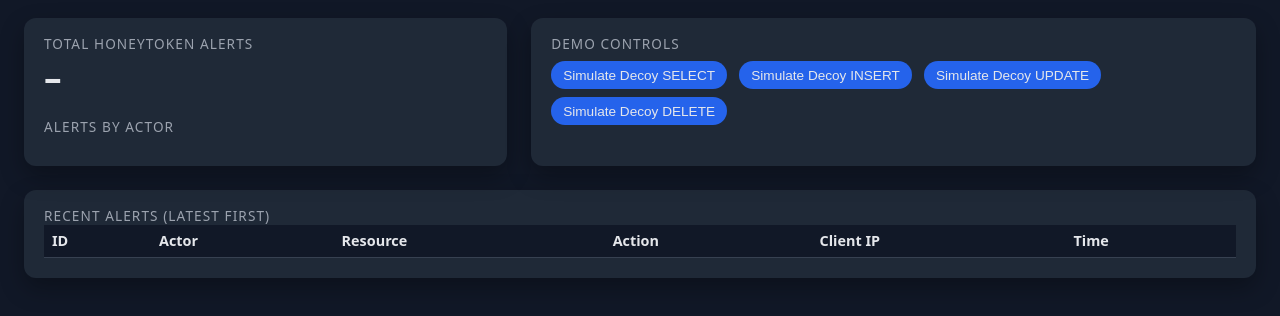
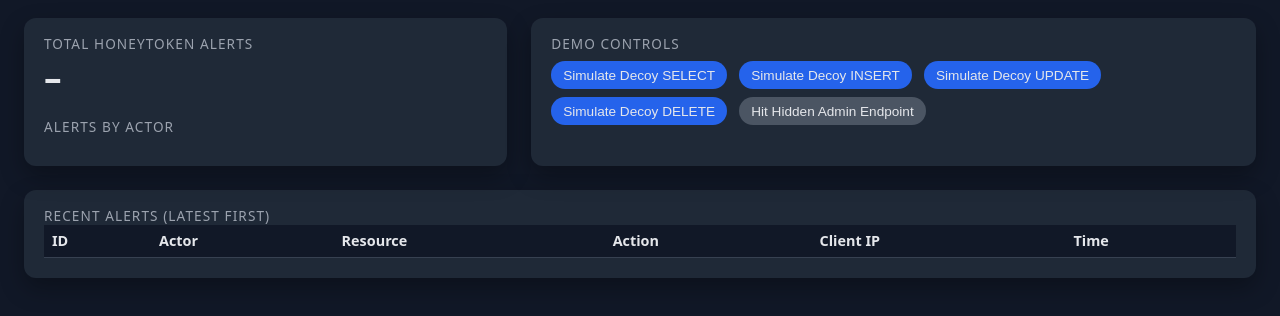
Before and after one commit to boris-speed/honeytoken-poc, a website: page app/public/index.html in a window 1280 px wide. Shown: the part 70-386 px from the top of the page. Drawn offline with Linux system fonts and the light colour scheme; no server answers.

Commit message:
re-added hiddent admin endpoint button

```diff
--- a/app/public/index.html
+++ b/app/public/index.html
@@ -118,6 +118,7 @@
           <button onclick="simulateWrite()">Simulate Decoy INSERT</button>
           <button onclick="simulateUpdate()">Simulate Decoy UPDATE</button>
           <button onclick="simulateDelete()">Simulate Decoy DELETE</button>
+          <button class="secondary" onclick="simulateHidden()">Hit Hidden Admin Endpoint</button>
         </div>
     </div>
   </div>
```
